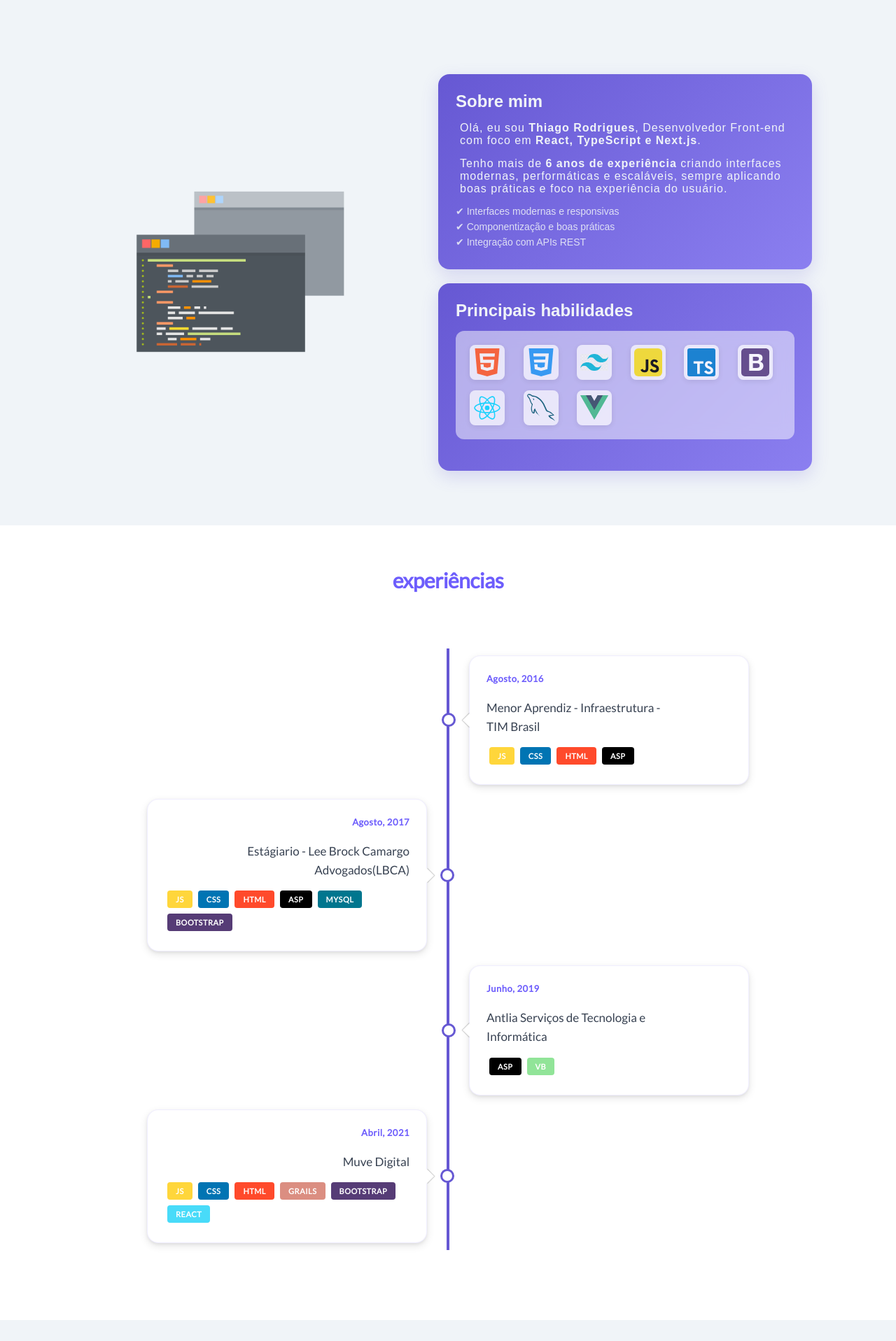
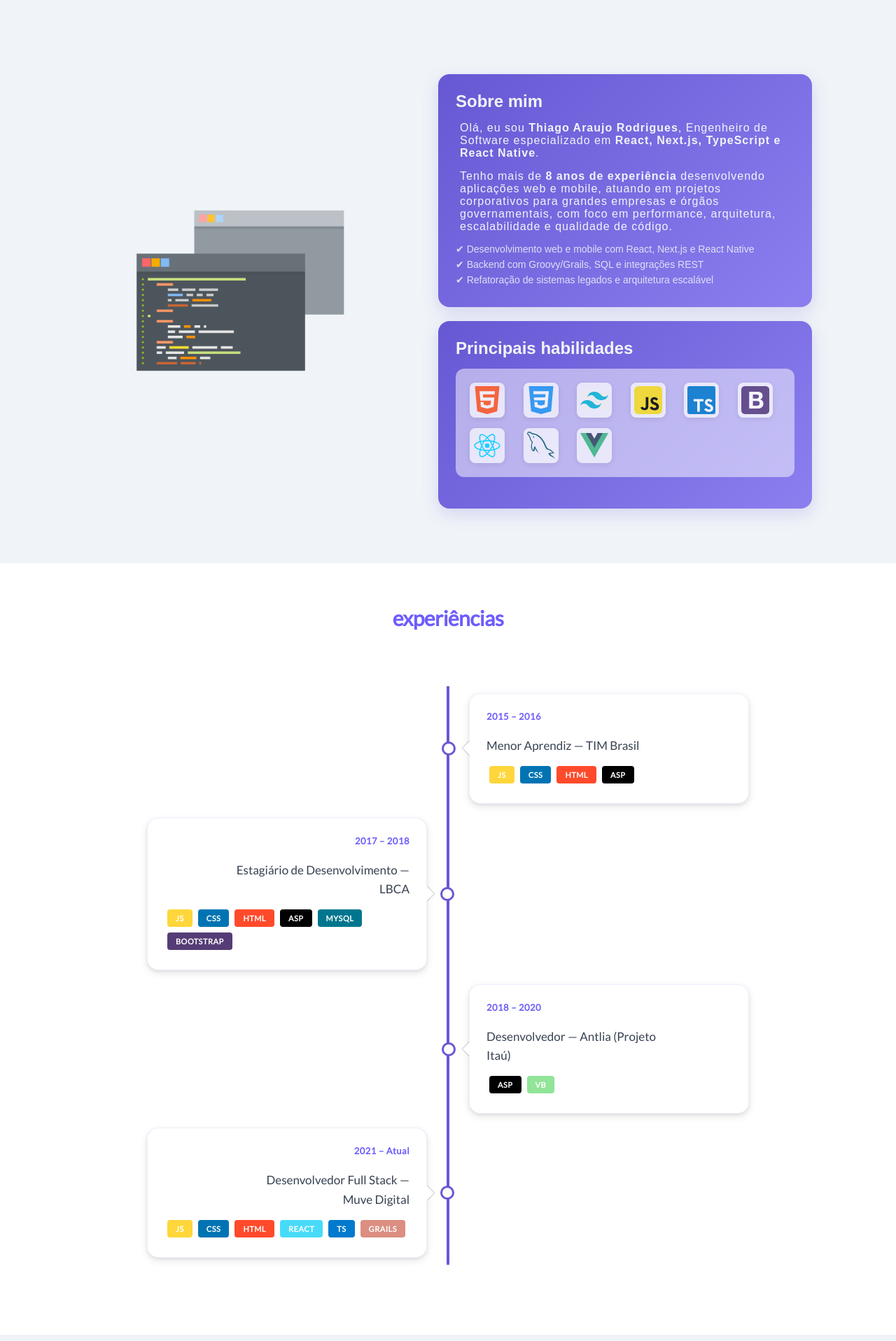
Before and after one commit to ThiagoButhilu/portfoliov2, a React (Create React App) app: page / in a window 1280 px wide. Shown: the part 880-2797 px from the top of the page at 70% size. Built offline with nearby package versions, Linux system fonts and the light colour scheme.

Commit message:
att resume

```diff
--- a/src/components/Header/header.js
+++ b/src/components/Header/header.js
@@ -40,7 +40,7 @@ function Header() {
                     <NavHashLink to={"/#form"} smooth>
                         {t('header.contact')}
                     </NavHashLink>
-                    <a href={resume} download className='button'>
+                    <a href={resume} download="Curriculo_Thiago_Atualizado.pdf" className='button'>
                         {t('header.resume')}
                     </a>
                     <div className="language-toggle">
--- a/src/components/Timeline/timeline.js
+++ b/src/components/Timeline/timeline.js
@@ -89,16 +89,16 @@ const Timeline = () => {
                 color: '#ff4a2b'
             },
             {
+                tag: 'React',
+                color: '#48dbf9'
+            },
+            {
+                tag: 'TS',
+                color: '#007acc'
+            },
+            {
                 tag: 'Grails',
                 color: '#db8e81'
-            },
-            {
-                tag: 'Bootstrap',
-                color: '#563c76'
-            },
-            {
-                tag: 'React',
-                color: '#48dbf9'
             }
         ]
     }
--- a/src/locales/en/translation.json
+++ b/src/locales/en/translation.json
@@ -11,18 +11,18 @@
     "greeting": "Hello",
     "iAm": "I'm",
     "name": "Thiago Araujo",
-    "title": "Front-End Developer",
-    "experience": "6 years of experience",
+    "title": "Software Engineer",
+    "experience": "Over 8 years of experience",
     "contactButton": "Contact"
   },
   "about": {
     "title": "About me",
-    "description1": "Hello, I'm <strong>Thiago Rodrigues</strong>, Front-end Developer focused on <strong>React, TypeScript and Next.js</strong>.",
-    "description2": "I have over <strong>6 years of experience</strong> creating modern, performant and scalable interfaces, always applying best practices and focusing on user experience.",
+    "description1": "Hello, I'm <strong>Thiago Araujo Rodrigues</strong>, Software Engineer specialized in <strong>React, Next.js, TypeScript and React Native</strong>.",
+    "description2": "I have over <strong>8 years of experience</strong> building web and mobile applications, working on corporate projects for large companies and government agencies, with a focus on performance, architecture, scalability and code quality.",
     "skillsTitle": "Main skills",
-    "skill1": "Modern and responsive interfaces",
-    "skill2": "Componentization and best practices",
-    "skill3": "REST API integration"
+    "skill1": "Web and mobile development with React, Next.js and React Native",
+    "skill2": "Backend with Groovy/Grails, SQL and REST integrations",
+    "skill3": "Legacy system refactoring and scalable architecture"
   },
   "projects": {
     "title": "My projects",
@@ -55,20 +55,20 @@
     "title": "Experiences",
     "items": {
       "tim1": {
-        "text": "Junior Apprentice - Infrastructure - TIM Brasil",
-        "date": "August, 2016"
+        "text": "Junior Apprentice — TIM Brasil",
+        "date": "2015 – 2016"
       },
       "tim2": {
-        "text": "Intern - Lee Brock Camargo Advogados(LBCA)",
-        "date": "August, 2017"
+        "text": "Development Intern — LBCA",
+        "date": "2017 – 2018"
       },
       "tim3": {
-        "text": "Antlia Technology and IT Services",
-        "date": "June, 2019"
+        "text": "Developer — Antlia (Itaú Project)",
+        "date": "2018 – 2020"
       },
       "tim4": {
-        "text": "Muve Digital",
-        "date": "April, 2021"
+        "text": "Full Stack Developer — Muve Digital",
+        "date": "2021 – Present"
       }
     }
   },
--- a/src/locales/pt-BR/translation.json
+++ b/src/locales/pt-BR/translation.json
@@ -11,18 +11,18 @@
     "greeting": "Olá",
     "iAm": "Sou",
     "name": "Thiago Araujo",
-    "title": "Desenvolvedor Front-End",
-    "experience": "6 anos de experiência",
+    "title": "Engenheiro de Software",
+    "experience": "Mais de 8 anos de experiência",
     "contactButton": "Contato"
   },
   "about": {
     "title": "Sobre mim",
-    "description1": "Olá, eu sou <strong>Thiago Rodrigues</strong>, Desenvolvedor Front-end com foco em <strong>React, TypeScript e Next.js</strong>.",
-    "description2": "Tenho mais de <strong>6 anos de experiência</strong> criando interfaces modernas, performáticas e escaláveis, sempre aplicando boas práticas e foco na experiência do usuário.",
+    "description1": "Olá, eu sou <strong>Thiago Araujo Rodrigues</strong>, Engenheiro de Software especializado em <strong>React, Next.js, TypeScript e React Native</strong>.",
+    "description2": "Tenho mais de <strong>8 anos de experiência</strong> desenvolvendo aplicações web e mobile, atuando em projetos corporativos para grandes empresas e órgãos governamentais, com foco em performance, arquitetura, escalabilidade e qualidade de código.",
     "skillsTitle": "Principais habilidades",
-    "skill1": "Interfaces modernas e responsivas",
-    "skill2": "Componentização e boas práticas",
-    "skill3": "Integração com APIs REST"
+    "skill1": "Desenvolvimento web e mobile com React, Next.js e React Native",
+    "skill2": "Backend com Groovy/Grails, SQL e integrações REST",
+    "skill3": "Refatoração de sistemas legados e arquitetura escalável"
   },
   "projects": {
     "title": "Meus projetos",
@@ -55,20 +55,20 @@
     "title": "experiências",
     "items": {
       "tim1": {
-        "text": "Menor Aprendiz - Infraestrutura - TIM Brasil",
-        "date": "Agosto, 2016"
+        "text": "Menor Aprendiz — TIM Brasil",
+        "date": "2015 – 2016"
       },
       "tim2": {
-        "text": "Estágiario - Lee Brock Camargo Advogados(LBCA)",
-        "date": "Agosto, 2017"
+        "text": "Estagiário de Desenvolvimento — LBCA",
+        "date": "2017 – 2018"
       },
       "tim3": {
-        "text": "Antlia Serviços de Tecnologia e Informática",
-        "date": "Junho, 2019"
+        "text": "Desenvolvedor — Antlia (Projeto Itaú)",
+        "date": "2018 – 2020"
       },
       "tim4": {
-        "text": "Muve Digital",
-        "date": "Abril, 2021"
+        "text": "Desenvolvedor Full Stack — Muve Digital",
+        "date": "2021 – Atual"
       }
     }
   },
```
Also changed, not shown: 2 other files (tests, documents, lock files or other folders).
